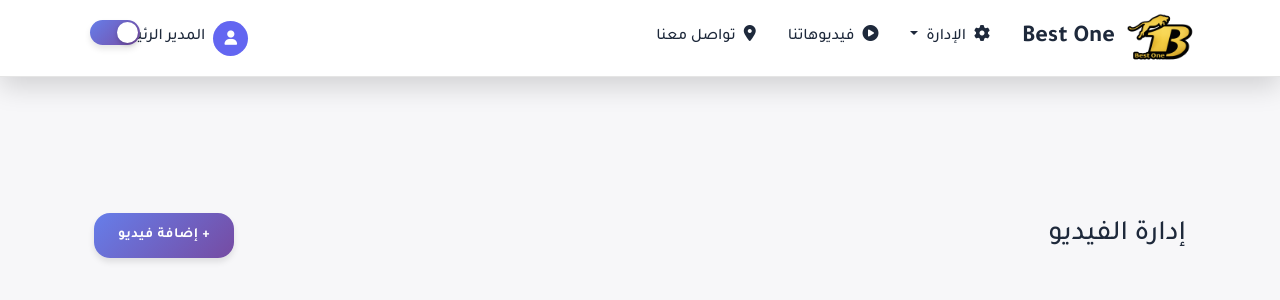
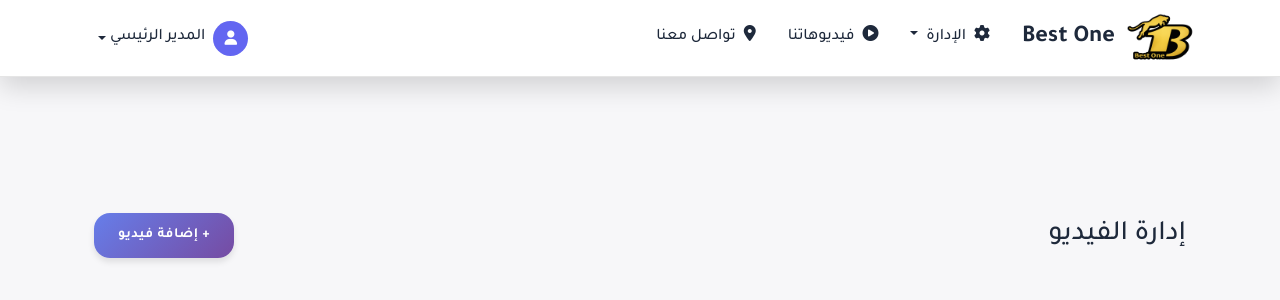
Before and after one commit to king28mohammed20-hash/bestone, a Flask app: page /admin/videos in a window 1280 px wide. Shown: the top 300 px of the page. Run offline with Flask 3, Linux system fonts and the light colour scheme; a user stored in the database is signed in; data comes from the database, SQL or seed files in the repository; data that the repository does not hold is empty.

Commit message:
Update unified-theme.css

```diff
--- a/static/css/unified-theme.css
+++ b/static/css/unified-theme.css
@@ -43,6 +43,26 @@
   --transition-smooth: all 0.3s ease;
   --transition-slow: all 0.5s ease;
 }
+
+
+/* إخفاء الزر القديم نهائياً */
+.theme-toggle {
+  display: none !important;
+  visibility: hidden !important;
+  opacity: 0 !important;
+  pointer-events: none !important;
+}
+
+/* حذف كل الأجزاء المتعلقة بالزر القديم */
+.theme-toggle::after,
+.theme-toggle::before {
+  display: none !important;
+}
+
+
+
+
+
 
 /* الوضع الليلي */
 [data-theme="dark"] {
```
